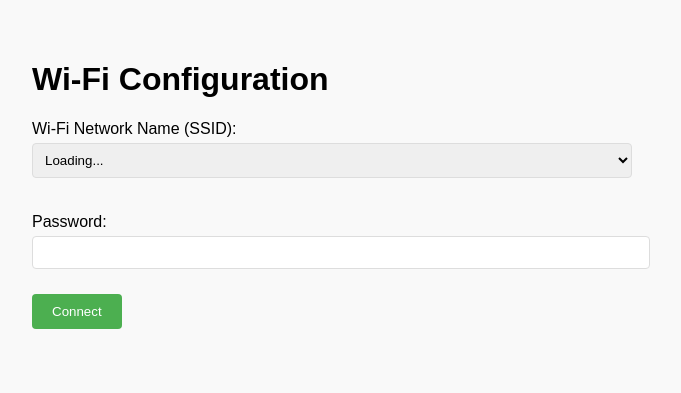
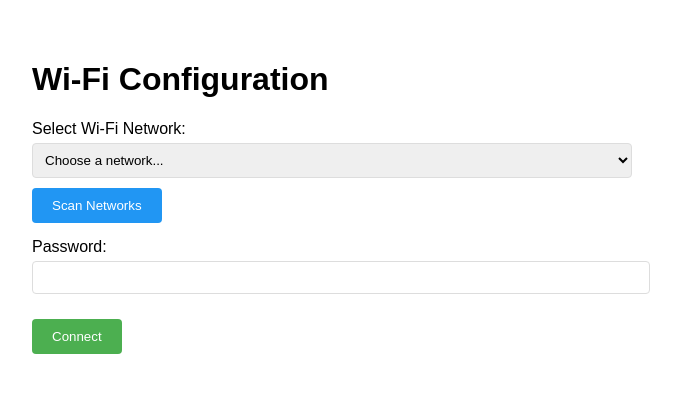
Before and after one commit to firasguendouz/Raspi_Screen-, a Flask app: page / in a window 1280 px wide. Shown: the top 393 px of the page, without its empty margins (308-989 px from the left). Run offline with Flask 2, Linux system fonts and the light colour scheme.

Commit message:
Enhance Wi-Fi configuration: implement network scanning feature, update QR code display logic, and improve error handling in submission process

```diff
--- a/server/app.py
+++ b/server/app.py
@@ -4,45 +4,54 @@
 
 app = Flask(__name__)
 
-def restart_wifi_service(ssid, password):
-    """Save Wi-Fi credentials and restart the Wi-Fi service."""
-    try:
-        # Write Wi-Fi credentials to wpa_supplicant.conf
-        config = f"""
-        ctrl_interface=DIR=/var/run/wpa_supplicant GROUP=netdev
-        update_config=1
-        country=US
-
-        network={{
-            ssid=\"{ssid}\"
-            psk=\"{password}\"
-            key_mgmt=WPA-PSK
-        }}
-        """
-        with open('/etc/wpa_supplicant/wpa_supplicant.conf', 'w') as f:
-            f.write(config)
-
-        # Restart Wi-Fi service
-        subprocess.run(['sudo', 'systemctl', 'restart', 'wpa_supplicant'], check=True)
-        return True
-    except Exception as e:
-        print(f"Failed to restart Wi-Fi service: {e}")
-        return False
-
 @app.route('/')
 def index():
     """Serve the Wi-Fi setup page."""
     return render_template('index.html')
 
-@app.route('/submit', methods=['POST'])
+@app.route('/configure', methods=['POST'])
 def submit():
     """Handle Wi-Fi credentials submission."""
     ssid = request.form.get('ssid')
     password = request.form.get('password')
 
     if ssid and password:
-        if restart_wifi_service(ssid, password):
+        try:
+            # Write Wi-Fi credentials to wpa_supplicant.conf
+            config = f"""
+            ctrl_interface=DIR=/var/run/wpa_supplicant GROUP=netdev
+            update_config=1
+            country=US
+
+            network={{
+                ssid=\"{ssid}\"
+                psk=\"{password}\"
+                key_mgmt=WPA-PSK
+            }}
+            """
+            with open('/etc/wpa_supplicant/wpa_supplicant.conf', 'w') as f:
+                f.write(config)
+
+            # Restart Wi-Fi service
+            subprocess.run(['sudo', 'systemctl', 'restart', 'wpa_supplicant'], check=True)
             return jsonify({'status': 'success', 'message': 'Wi-Fi credentials saved. Attempting to connect.'})
-        else:
-            return jsonify({'status': 'error', 'message': 'Failed to save credentials or restart Wi-Fi service.'})
+
+        except Exception as e:
+            return jsonify({'status': 'error', 'message': f'Failed to save credentials: {e}'})
+
     return jsonify({'status': 'error', 'message': 'Missing SSID or Password'})
+
+@app.route('/scan', methods=['GET'])
+def scan_networks():
+    """Scan for available Wi-Fi networks."""
+    try:
+        # Scan for networks using iwlist
+        cmd = "sudo iwlist wlan0 scan | grep ESSID"
+        networks = subprocess.check_output(cmd, shell=True).decode('utf-8').split('\n')
+        network_list = [line.split('ESSID:')[1].strip('"') for line in networks if 'ESSID' in line]
+        return jsonify({'networks': network_list})
+    except Exception as e:
+        return jsonify({'status': 'error', 'message': str(e)})
+
+if __name__ == '__main__':
+    app.run(host='0.0.0.0', port=80)
--- a/server/templates/index.html
+++ b/server/templates/index.html
@@ -10,7 +10,6 @@
             max-width: 600px;
             margin: 20px auto;
             padding: 20px;
-            background-color: #f9f9f9;
         }
         .form-group {
             margin-bottom: 15px;
@@ -19,7 +18,7 @@
             display: block;
             margin-bottom: 5px;
         }
-        select, input[type="password"] {
+        input[type="text"], input[type="password"], select {
             width: 100%;
             padding: 8px;
             margin-bottom: 10px;
@@ -33,45 +32,33 @@
             border: none;
             border-radius: 4px;
             cursor: pointer;
+            margin-right: 10px;
         }
         button:hover {
             background-color: #45a049;
         }
-        #networks {
-            margin-bottom: 20px;
+        #scanButton {
+            background-color: #2196F3;
+        }
+        #scanButton:hover {
+            background-color: #1976D2;
+        }
+        .loading {
+            display: none;
+            margin-left: 10px;
         }
     </style>
-    <script>
-        async function loadNetworks() {
-            try {
-                const response = await fetch('/scan');
-                const data = await response.json();
-                const dropdown = document.getElementById('networks');
-                dropdown.innerHTML = ''; // Clear existing options
-                if (data.networks) {
-                    data.networks.forEach(network => {
-                        const option = document.createElement('option');
-                        option.value = network;
-                        option.textContent = network;
-                        dropdown.appendChild(option);
-                    });
-                } else {
-                    dropdown.innerHTML = '<option>No networks found</option>';
-                }
-            } catch (error) {
-                console.error('Error loading networks:', error);
-            }
-        }
-    </script>
 </head>
-<body onload="loadNetworks()">
+<body>
     <h1>Wi-Fi Configuration</h1>
-    <form action="/submit" method="POST">
+    <form id="wifiForm" action="/configure" method="POST">
         <div class="form-group">
-            <label for="ssid">Wi-Fi Network Name (SSID):</label>
-            <select id="networks" name="ssid" required>
-                <option>Loading...</option>
+            <label for="ssid">Select Wi-Fi Network:</label>
+            <select id="ssid" name="ssid" required>
+                <option value="">Choose a network...</option>
             </select>
+            <button type="button" id="scanButton">Scan Networks</button>
+            <span id="loading" class="loading">Scanning...</span>
         </div>
         <div class="form-group">
             <label for="password">Password:</label>
@@ -79,5 +66,60 @@
         </div>
         <button type="submit">Connect</button>
     </form>
+
+    <script>
+        document.getElementById('scanButton').addEventListener('click', async () => {
+            const loading = document.getElementById('loading');
+            const select = document.getElementById('ssid');
+            const scanButton = document.getElementById('scanButton');
+
+            try {
+                loading.style.display = 'inline';
+                scanButton.disabled = true;
+
+                const response = await fetch('/scan');
+                const data = await response.json();
+
+                // Clear existing options
+                select.innerHTML = '<option value="">Choose a network...</option>';
+
+                if (data.networks) {
+                    data.networks.forEach(network => {
+                        const option = document.createElement('option');
+                        option.value = network;
+                        option.textContent = network;
+                        select.appendChild(option);
+                    });
+                }
+            } catch (error) {
+                console.error('Error scanning networks:', error);
+                alert('Failed to scan networks. Please try again.');
+            } finally {
+                loading.style.display = 'none';
+                scanButton.disabled = false;
+            }
+        });
+
+        document.getElementById('wifiForm').addEventListener('submit', async (e) => {
+            e.preventDefault();
+            const formData = new FormData(e.target);
+
+            try {
+                const response = await fetch('/configure', {
+                    method: 'POST',
+                    body: formData
+                });
+                const data = await response.json();
+
+                alert(data.message);
+                if (data.status === 'success') {
+                    window.location.href = '/';
+                }
+            } catch (error) {
+                console.error('Error:', error);
+                alert('Failed to submit credentials. Please try again.');
+            }
+        });
+    </script>
 </body>
 </html>
```
Also changed, not shown: main.py (+11 -4 lines), ui_manager/ui_manager.py (+22 -2 lines).
